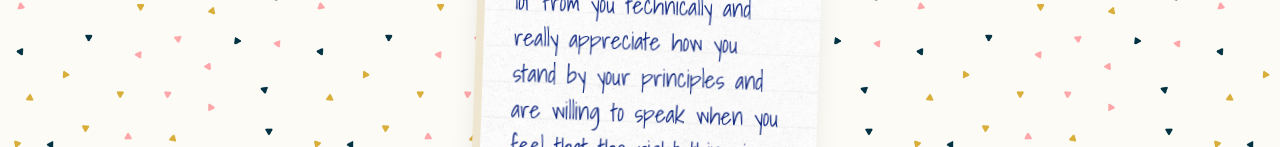
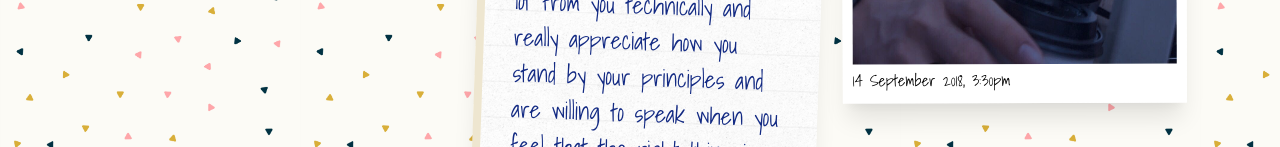
Before and after one commit to zephinzer/farewell, a React (Create React App) app: page / in a window 1280 px wide. Shown: the part 7833-7980 px from the top of the page. Built offline with nearby package versions, Linux system fonts and the light colour scheme.

Commit message:
Add messages from LS and Andrey

```diff
--- a/src/messages/messages.js
+++ b/src/messages/messages.js
@@ -29,6 +29,7 @@ import starting_war from "../images/starting_war.jpeg";
 import LHL from "../images/LHL.jpeg";
 import mcfkickoff from "../images/MCFkickoff.jpg";
 import laptop from "../images/laptop.jpg";
+import andrey from "../images/from Andrey.jpg";
 
 /**
  * See README on how to add a new message
@@ -312,4 +313,14 @@ export const messages = [
     image: laptop,
     alt: "Two guys one laptop",
   },
+  {
+    type: "text",
+    header: "LS",
+    message: "Hi Joseph,\nThe only constant is change” All the best in your next career!",
+  },
+  {
+    type: "photo",
+    image: andrey,
+    alt: "14 September 2018, 3:30pm",
+  },
 ];
```
Also changed, not shown: src/images/from Andrey.jpg (added).
